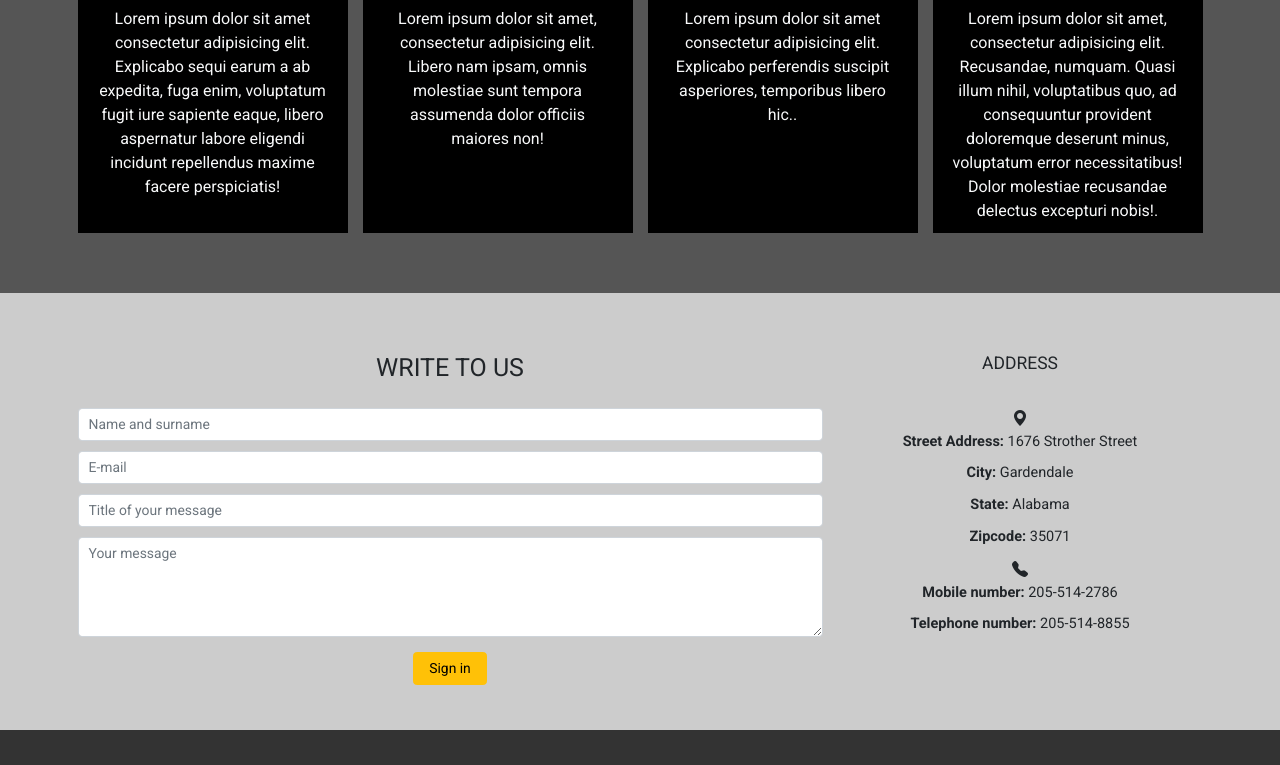
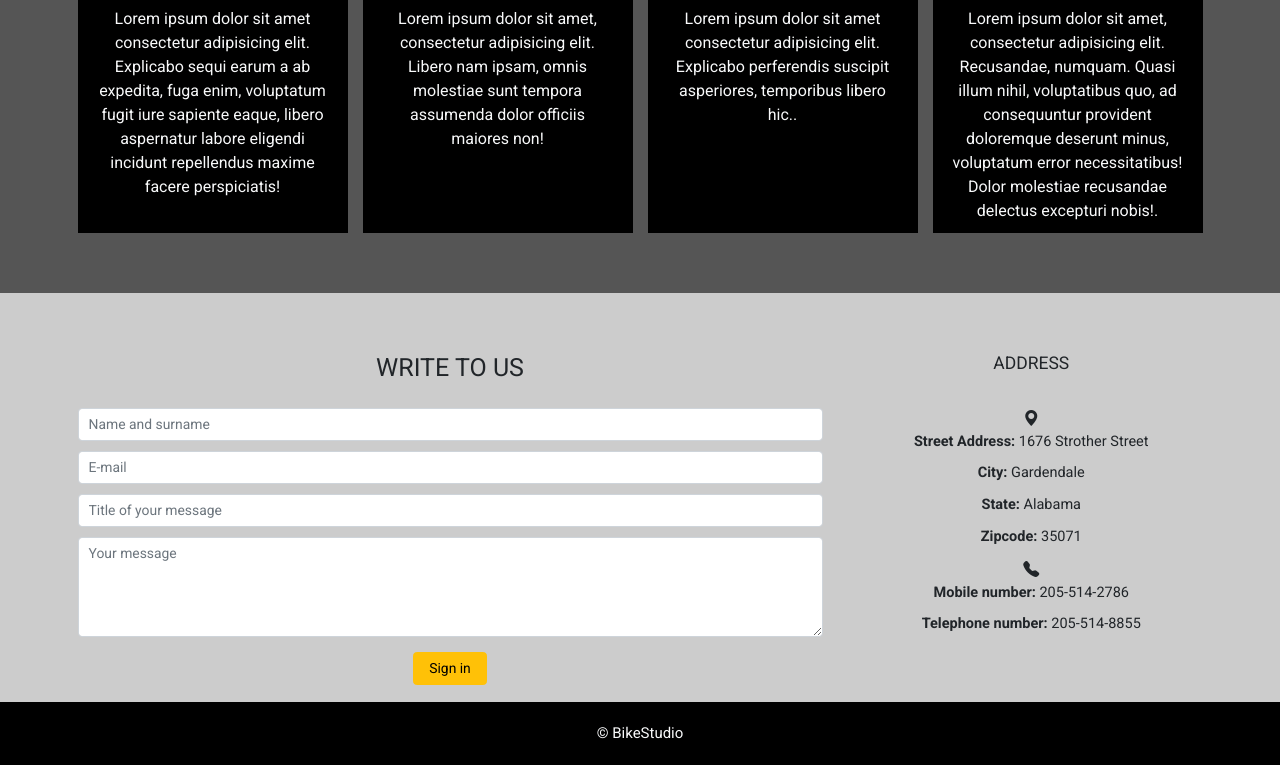
Before and after one commit to Agnesbrzo/bootstrap-BikeStudio, a plain HTML site: page index.html in a window 1280 px wide. Shown: the part 1718-2483 px from the top of the page. Before the commit the page ends 2448 px from the top, so only its background shows below. Drawn offline with nearby package versions, Linux system fonts and the light colour scheme.

Commit message:
adding scrollspy, footer and changing padding in contact section

```diff
--- a/index.html
+++ b/index.html
@@ -24,9 +24,9 @@
     />
     <link rel="stylesheet" href="style/style.css" />
   </head>
-  <body>
+  <body data-bs-spy="scroll" data-bs-target="#navbar-example">
     <!-- navbar -->
-    <nav
+    <nav id="navbar-example"
       class="navbar navbar-expand-lg py-4 border-bottom border-4 border-warning fixed-top"
     >
       <div class="container">
@@ -271,7 +271,7 @@
       </container>
     </section>
     <!-- contact section -->
-    <section class="py-5 contact" id="contact" style="background-color: #ccc">
+    <section class="pt-5 pb-1 contact" id="contact" style="background-color: #ccc">
       <div class="container pt-5 text-center">
         <div class="row">
           <div class="col-lg-8">
@@ -301,7 +301,7 @@
               </div>
             </form>
           </div>
-          <div class="col-lg-4 address">
+          <div class="col-lg-4 address ps-lg-5 pb-4 pb-lg-0 ">
             <h3 class=" text-uppercase mb-3 mb-lg-5 pb-1 pt-5 pt-lg-0">Address</h3>
             <i class="bi bi-geo-alt-fill"></i>
             <p><strong>Street Address: </strong>1676 Strother Street</p>
@@ -315,7 +315,9 @@
         </div>
       </div>
     </section>
-
+<footer class="py-4 bg-black text-center text-light">
+  <p class="mb-0 py-2">&copy BikeStudio</p>
+</footer>
     <script
       src="https://cdn.jsdelivr.net/npm/bootstrap@5.2.0-beta1/dist/js/bootstrap.bundle.min.js"
       integrity="sha384-pprn3073KE6tl6bjs2QrFaJGz5/SUsLqktiwsUTF55Jfv3qYSDhgCecCxMW52nD2"
--- a/style/style.css
+++ b/style/style.css
@@ -20,7 +20,9 @@ body {
 .orange-color {
   color: rgb(255, 102, 0);
 }
-
+[id] {
+  scroll-margin-top: 83.5px;
+}
 /* nav */
 .navbar {
   background-color: #ddd;
@@ -108,3 +110,6 @@ button.navbar-toggler {
 .address p {
   font-size: 1.45rem;
 }
+footer {
+  font-size: 1.5rem;
+}
```
